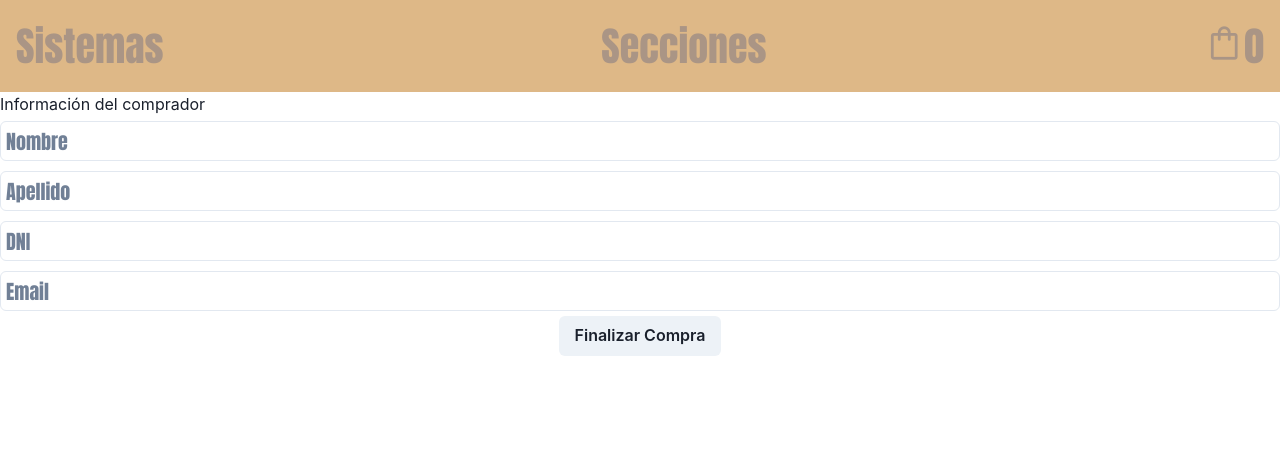
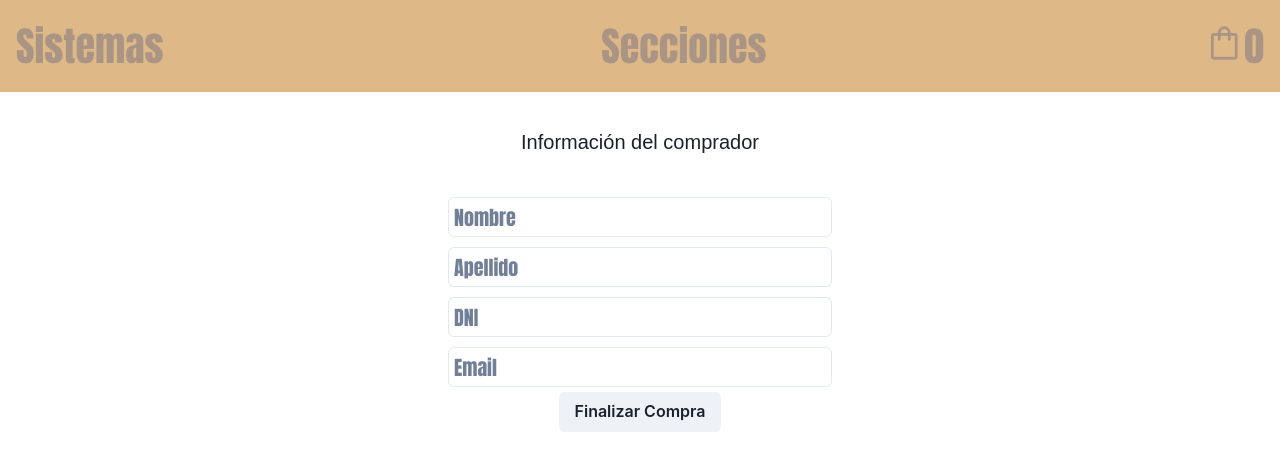
Before and after one commit to AleOficial58/Alessandro-ReactJS, a React (Vite) app: page /checkout in a window 1280 px wide. Shown: the top 470 px of the page. Built offline with nearby package versions, Linux system fonts and the light colour scheme; a web font is replaced by a local one.

Commit message:
4.3 Final Version | Final Development Project 4/4

```diff
--- a/index.html
+++ b/index.html
@@ -16,8 +16,5 @@
   <body>
     <div id="root"></div>
     <script type="module" src="/src/main.jsx"></script>
-
-    <!-- 4.1 Final Version | Final Development Project 4/4 -->
-
   </body>
 </html>
--- a/src/App.jsx
+++ b/src/App.jsx
@@ -37,6 +37,4 @@ const App = () => {
   );
 };
 
-/*4.1 Final Version | Final Development Project 4/4*/
-
 export default App;
--- a/src/Firebase.js
+++ b/src/Firebase.js
@@ -19,5 +19,3 @@ const app = initializeApp(firebaseConfig);
 const db = getFirestore(app);
 
 export { db }
-
-/*4.1 Final Version | Final Development Project 4/4*/
--- a/src/JS/Carrito.js
+++ b/src/JS/Carrito.js
@@ -53,5 +53,3 @@ function generateUUID() {
     });
     return uuid;
 }
-
-/*4.1 Final Version | Final Development Project 4/4*/
--- a/src/components/Cart.jsx
+++ b/src/components/Cart.jsx
@@ -4,9 +4,6 @@ import { useNavigate } from "react-router-dom";
 import { CartContext } from '../Contexts/Context';
 import { Box, Button, Center, Container, Stack, Text } from "@chakra-ui/react";
 
-//instanciar el contexto de los productos para mostrarlos y cuando le das a confimar comprar enviarlos a firebae
-//con la funcion Finalizar Compra
-// Una vez que esta todo ok redireccionar a la pagina principal y boorar los datos del context navigate("/");
 
 const Cart = () => {
   const [cart, setCart] = useContext(CartContext);
--- a/src/components/Checkout.jsx
+++ b/src/components/Checkout.jsx
@@ -4,6 +4,7 @@ import Swal from 'sweetalert2';
 import { useNavigate } from "react-router-dom";
 import { CartContext } from '../Contexts/Context';
 import { FinalizarCompra } from '../JS/Carrito'
+
 
 function Checkout() {
   const [nombre, setNombre] = useState('');
@@ -65,22 +66,17 @@ function Checkout() {
             confirmButtonText: 'Aceptar',
           });
         })
-      // Realiza la lógica para finalizar la compra con los datos ingresados
-      // Puedes usar los valores de 'nombre', 'apellido', 'dni' y 'email' en esta función
-      // ...
 
-      // Ejemplo de mensaje de compra finalizada (debes implementar la lógica real aquí)
+    }
+  };
 
 
-      // Redirige al usuario a la página principal
-    }
-  };
 
   return (
     <div>
       {/* Formulario para ingresar datos */}
 
-      <h3>Información del comprador</h3>
+      <h3 className="input-informacion">Información del comprador</h3>
       <div className="input-container">
         <Input placeholder="Nombre" value={nombre} onChange={handleNombreChange} />
         <Input placeholder="Apellido" value={apellido} onChange={handleApellidoChange} />
@@ -89,8 +85,9 @@ function Checkout() {
         <Button onClick={handleFinalizarCompra} disabled={loading}>Finalizar Compra</Button>
       </div>
 
-      {/* Puedes agregar más componentes y lógica aquí */}
     </div>
+
+
   );
 }
 
--- a/src/components/ItemListContainer.jsx
+++ b/src/components/ItemListContainer.jsx
@@ -40,7 +40,7 @@ const {categoria} = useParams ()
     {
       id: 4,
       nombre: "Mantenimiento Web",
-      descripcion: "Productos para el cuidado y mantenimiento.",
+      descripcion: "",
       stock: 10,
       categoria: "SIS2",
       precio: 23000,
--- a/src/main.css
+++ b/src/main.css
@@ -64,19 +64,30 @@
     display: flex;
     flex-direction: column;
     align-items: center;
+    margin-top: 0px;
   }
 
   /* Estilos para los campos de entrada */
   .input-container input {
-    margin: 5px;
-    padding: 5px;
+    width: 30%; /* Ancho máximo del campo de entrada */
+    margin: 30px;
+    padding: 30px;
     font-family: 'Impact', normal;
-    font-size: 20px;
+    font-size: 3px;
     color: #aa9585;
     /* Agrega más estilos según sea necesario */
   }
 
-      /* Ale 78 lineas */
+  .input-informacion {
+    text-align: center; /* Centra el texto horizontalmente */
+    display: flex;
+    justify-content: center; /* Centra horizontalmente */
+    align-items: center; /* Centra verticalmente */
+    height: 100px; /* Ajusta la altura según tus necesidades */
+    font-family:Arial, Helvetica, sans-serif;
+    font-size: 20px;
+  }
+
 
 
 /* main.css */
@@ -115,5 +126,3 @@
     cursor: pointer;
     /* Agrega más estilos según sea necesario */
   }
-
-  /*4.1 Final Version | Final Development Project 4/4*/
```
